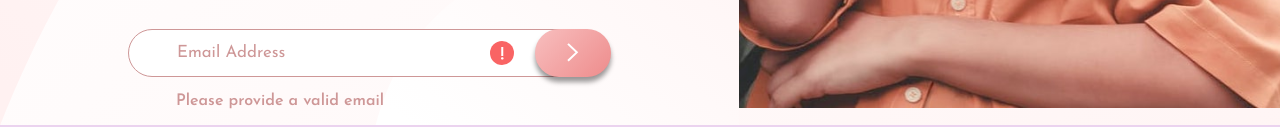
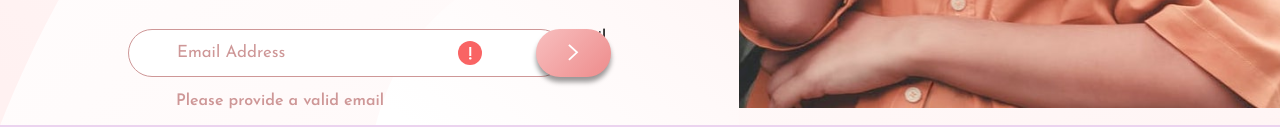
Before and after one commit to devluke88/frontendmentor2, a plain HTML site: page index.html in a window 1280 px wide. Shown: the part 702-829 px from the top of the page. Drawn offline with Linux system fonts and the light colour scheme.

Commit message:
Add files via upload

```diff
--- a/index.html
+++ b/index.html
@@ -33,7 +33,7 @@
       <div class="form_wrapper">
         <form action="#">
             <input name="email" id="email" class="input-alert" type="email" placeholder="Email Address" required>
-            <label name="email" for="email"></label>
+            <label name="email" for="email" class="label">Email</label>
             <button for="email" href="#" class="btn-email"><img src="images/icon-arrow.svg" alt="next" class="next"></button>
         </form>
         <div class="email-alert">Please provide a valid email</div>
```
